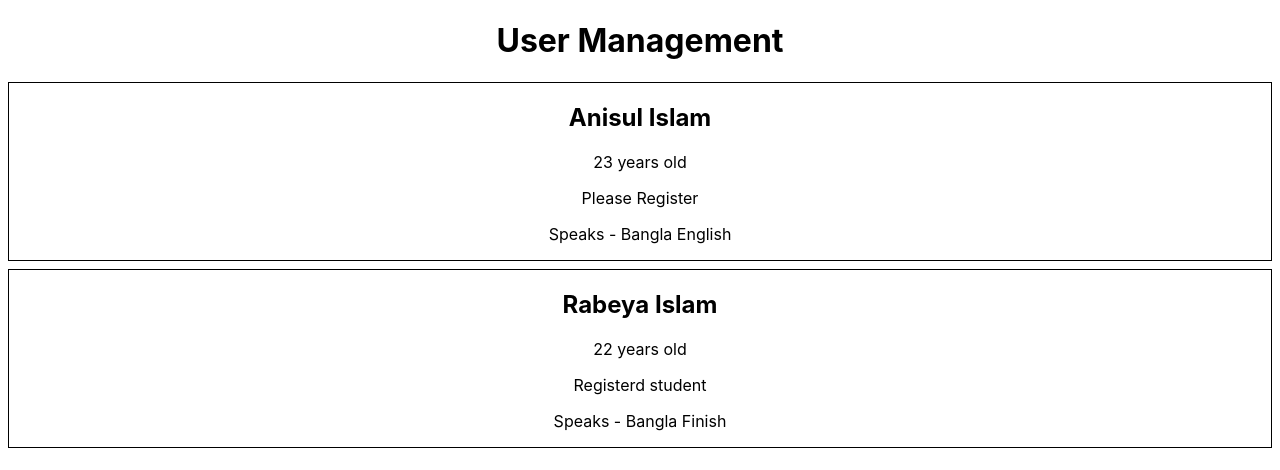
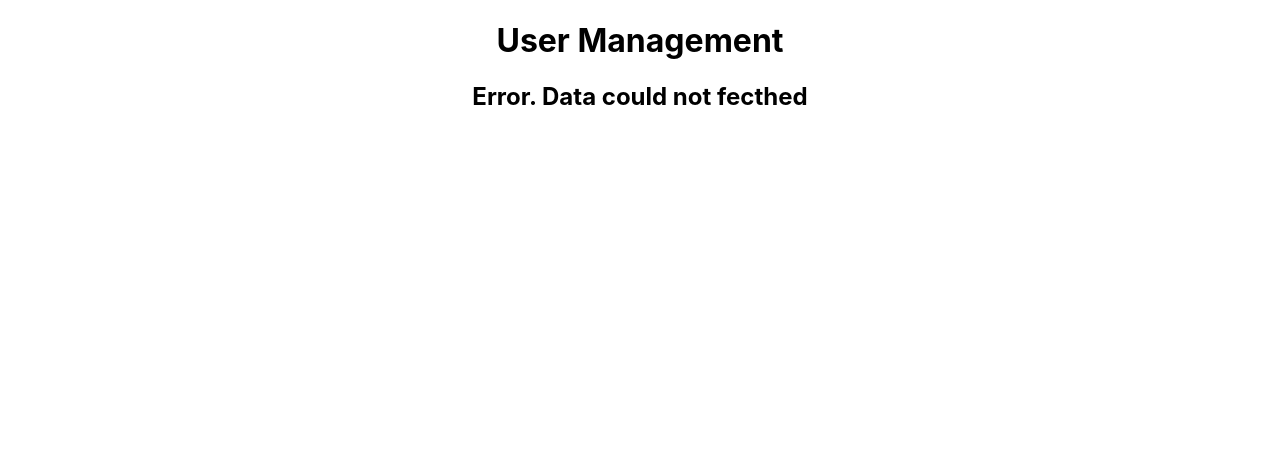
Before and after one commit to mdYeasin-cmd/explore-react-typescript, a React (Create React App) app: page / in a window 1280 px wide. Shown: the top 470 px of the page. Built offline with nearby package versions, Linux system fonts and the light colour scheme.

Commit message:
Union Type part added

```diff
--- a/src/App.tsx
+++ b/src/App.tsx
@@ -1,27 +1,14 @@
 import React from 'react';
-import logo from './logo.svg';
 import './App.css';
-import User from './components/User';
+import DataFetch from './components/DataFetch';
 
-const user1 = {
-  name: "Anisul Islam",
-  age: 23,
-  isRegistered: false,
-  lang: ["Bangla", "English"]
-}
-const user2 = {
-  name: "Rabeya Islam",
-  age: 22,
-  isRegistered: true,
-  lang: ["Bangla", "Finish"]
-}
+
 
 function App() {
   return (
     <div className="App">
       <h1>User Management</h1>
-      <User user={user1}></User>
-      <User user={user2}></User>
+      <DataFetch status="error" />
     </div>
   );
 }
--- /dev/null
+++ b/src/components/DataFetch.tsx
@@ -0,0 +1,33 @@
+import React from 'react';
+
+type demoProps1 = {
+    status: boolean;
+}
+
+type demoProps2 = {
+    status: number;
+}
+
+type demoProps = demoProps1 | demoProps2;
+
+type DataFetchProps = {
+    status: "loading" | "error" | "success";
+ }
+
+const DataFetch = ({ status }: DataFetchProps) => {
+
+    if(status === "loading") {
+        return <h2>Data is loading...</h2>
+    }
+    else if(status === "error") {
+        return <h2>Error. Data could not fecthed</h2>
+    }
+
+    return (
+        <div>
+            <h2>Data Fetched successfully</h2>
+        </div>
+    );
+};
+
+export default DataFetch;
```
Also changed, not shown: src/components/UserDemo.tsx (+21 -1 lines), 1 other file (tests, documents, lock files or other folders).
